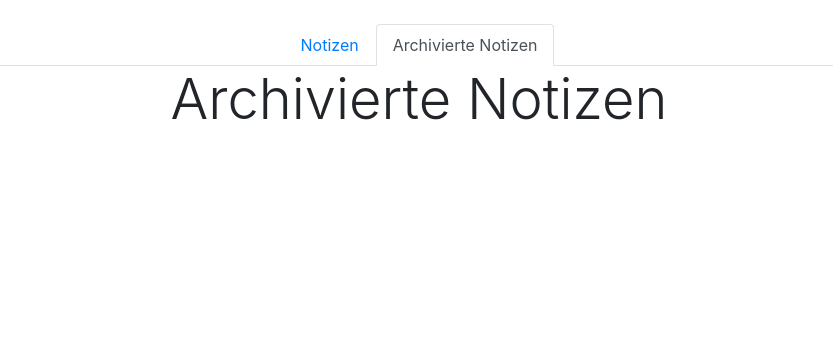
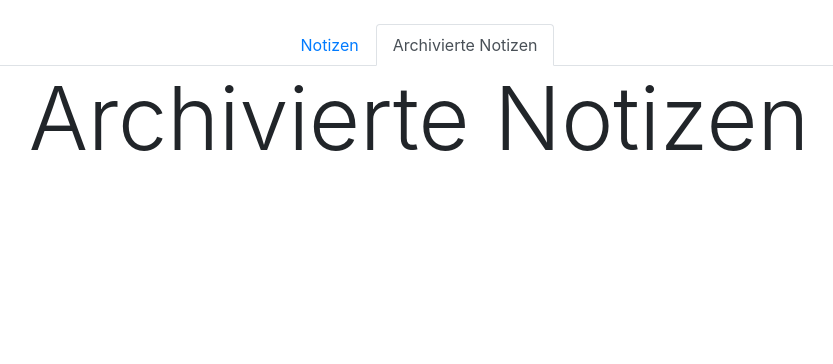
Before and after one commit to HAUDRAUFHAUN/wlke, a Django app: page /notes/archived/ in a window 1280 px wide. Shown: the part 56-420 px from the top of the page, without its empty margins (221-1054 px from the left). Run offline with Django 3.2, Linux system fonts and the light colour scheme; a user stored in the database is signed in; data comes from the database, SQL or seed files in the repository; some libraries are stand-ins or nearby versions.

Commit message:
change size of pagetitle

```diff
--- a/wlke/templates/notes/notes_archived.html
+++ b/wlke/templates/notes/notes_archived.html
@@ -12,7 +12,7 @@
   <br>
 </ul>
 
-<h1 class="display-4 text-center">Archivierte Notizen</h1>
+<h1 class="display-2 text-center">Archivierte Notizen</h1>
 
 <br>
 <div class="card-columns">
```
